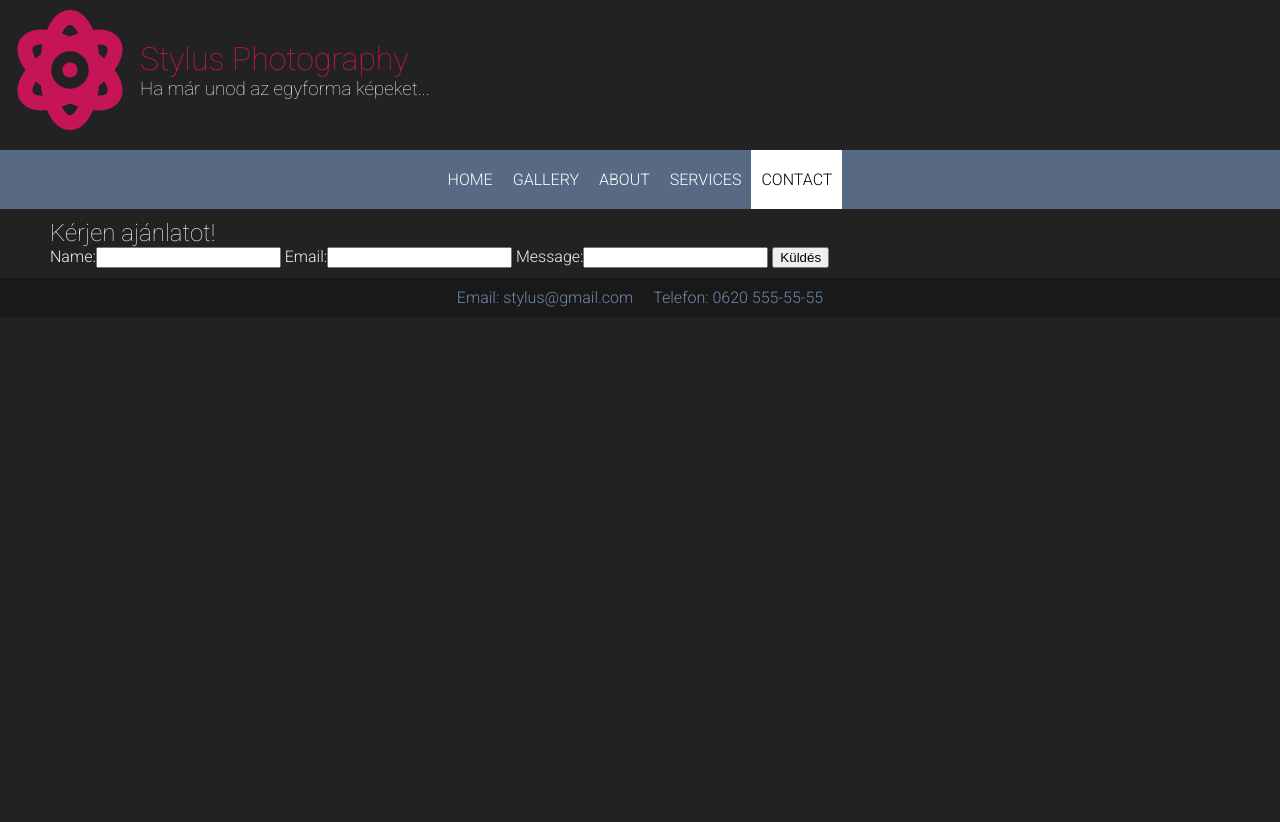
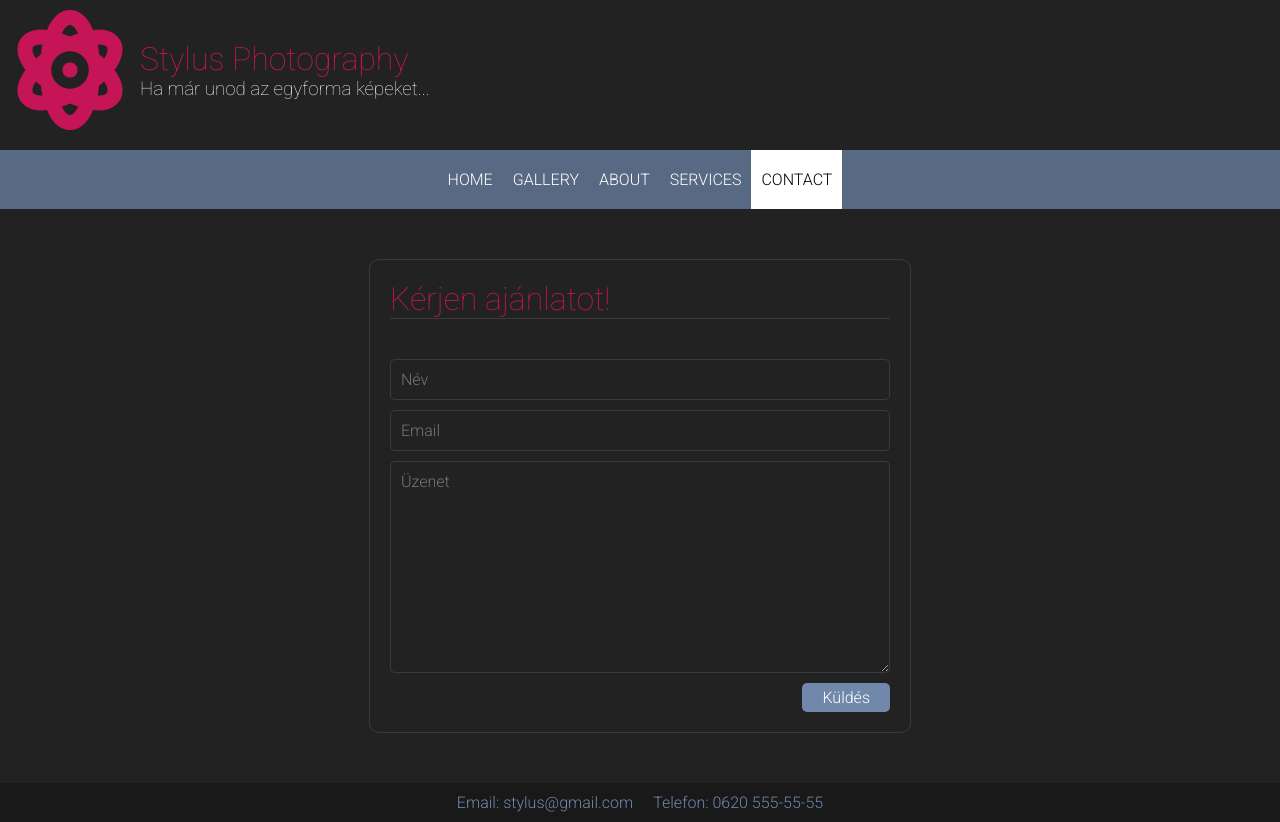
Before and after one commit to robertvari/StylusPhotography, a Django app: page /contact/ in a window 1280 px wide. Before the commit the page ends 307 px from the top, so only its background shows below. Run offline with Django 3.2, Linux system fonts and the light colour scheme; data comes from the database, SQL or seed files in the repository; parts of the project's set-up code (start-up, migrations or seed data) failed here and were passed over; some libraries are stand-ins or nearby versions.

Commit message:
Contact view and sent email page

```diff
--- a/pages/forms.py
+++ b/pages/forms.py
@@ -2,6 +2,28 @@ from django import forms
 
 
 class ContactForm(forms.Form):
-    name = forms.CharField(max_length=200)
-    email = forms.EmailField(max_length=200)
-    message = forms.CharField(max_length=1000)
+    name = forms.CharField(
+        max_length=200,
+        label="",
+        widget=forms.TextInput(attrs={
+            "class": "input_field",
+            "placeholder": "Név"
+        })
+    )
+
+    email = forms.EmailField(
+        max_length=200,
+        label="",
+        widget=forms.EmailInput(attrs={
+            "class": "input_field",
+            "placeholder": "Email"
+        })
+    )
+
+    message = forms.CharField(
+        max_length=1000,
+        label="",
+        widget=forms.Textarea(attrs={
+            "placeholder": "Üzenet"
+        })
+    )
--- a/pages/urls.py
+++ b/pages/urls.py
@@ -6,6 +6,6 @@ urlpatterns = [
     path('', HomeView.as_view(), name="home"),
     path('about/', AboutView.as_view(), name="about"),
     path('contact/', ContactView.as_view(), name="contact"),
-    path('users/contact_sent/', ContactSentView.as_view(), name="contact_sent"),
+    path('contact_sent/', ContactSentView.as_view(), name="contact_sent"),
     path('services/', ServicesView.as_view(), name="services"),
 ]
--- a/static/css/contact.css
+++ b/static/css/contact.css
@@ -0,0 +1,51 @@
+.contact_container{
+    display: flex;
+    flex-direction: column;
+    align-items: center;
+    border: 1px solid #ffffff1c;
+    border-radius: 10px;
+    max-width: 500px;
+    margin: 50px auto;
+    padding: 20px;
+}
+
+form{
+    display: flex;
+    flex-direction: column;
+    width: 100%;
+}
+
+.contact_container h1 {
+    margin: 0 0 40px 0;
+    border-bottom: 1px solid #ffffff1c;
+}
+
+.input_field, textarea {
+    background-color: transparent;
+    padding: 10px;
+    font: inherit;
+    color: inherit;
+    border: 1px solid #ffffff1c;
+    border-radius: 5px;
+    outline: none;
+    margin-bottom: 10px;
+}
+
+.input_field:focus, textarea:focus {
+    border: 1px solid #ffffff5c;
+}
+
+textarea{
+    resize: vertical;
+}
+
+button{
+    background-color: #7188ab;
+    padding: 5px 20px;
+    border-radius: 5px;
+    font: inherit;
+    color: white;
+    cursor: pointer;
+    border: none;
+    align-self: flex-end;
+}
--- a/static/css/main.css
+++ b/static/css/main.css
@@ -58,3 +58,9 @@ a:hover {
 .content-container{
     margin: 10px 50px;
 }
+
+.center_page{
+    display: flex;
+    flex-direction: column;
+    align-items: center;
+}
--- a/templates/about.html
+++ b/templates/about.html
@@ -3,6 +3,8 @@
 {% block title %} About {% endblock title %}
 
 {% block content %}
-    <h2>{{ about.title }}</h2>
-    <p>{{ about.content }}</p>
+    <div class="center_page">
+        <h1>{{ about.title }}</h1>
+        <p>{{ about.content }}</p>
+    </div>
 {% endblock content %}
--- a/templates/contact.html
+++ b/templates/contact.html
@@ -9,7 +9,7 @@
         <form method="post">
             {% csrf_token %}
 
-            <h2>Kérjen ajánlatot!</h2>
+            <h1>Kérjen ajánlatot!</h1>
 
             {{ form }}
 
--- a/templates/email_sent.html
+++ b/templates/email_sent.html
@@ -4,7 +4,9 @@
 
 {% block content %}
 
-    <h1>Köszönöm, üzenetét megkaptuk</h1>
-    <p>Kollégám hamarosan megkeresi.</p>
+    <div class="center_page">
+        <h1>Köszönöm, üzenetét megkaptuk</h1>
+        <p>Kollégám hamarosan megkeresi.</p>
+    </div>
 
 {% endblock content %}
--- a/templates/home.html
+++ b/templates/home.html
@@ -3,8 +3,8 @@
 {% block title %} Home {% endblock title %}
 
 {% block content %}
-    <div>
-        <h2>{{ home.title }}</h2>
+    <div class="center_page">
+        <h1>{{ home.title }}</h1>
         <p>{{ home.content }}</p>
     </div>
 
```
